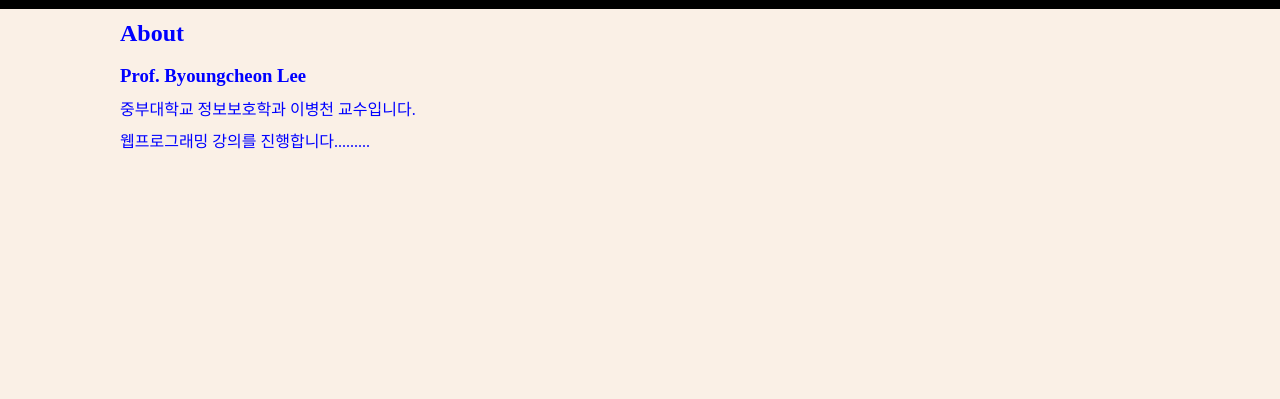
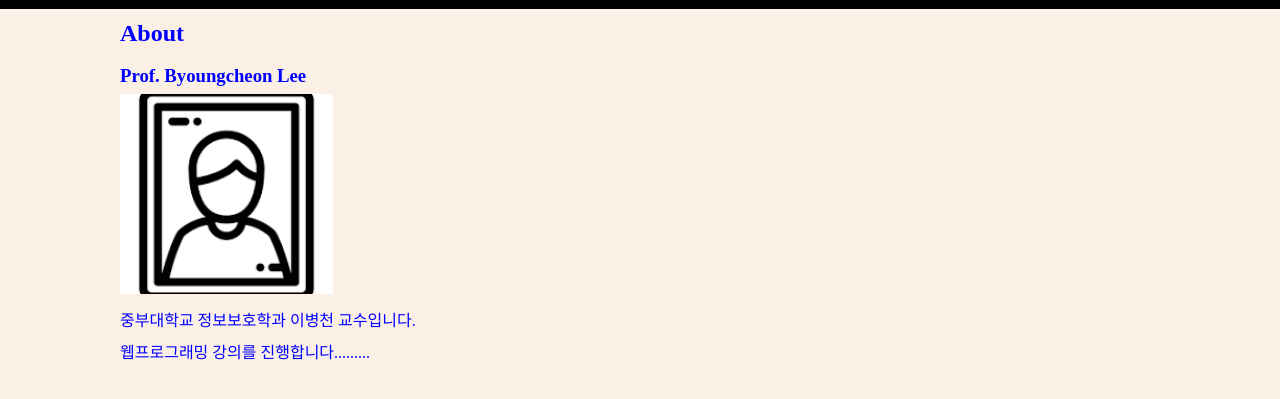
Before and after one commit to lbcsultan/hcj-1, a plain HTML site: page about.html in a window 1280 px wide. Shown: the part 51-450 px from the top of the page. Drawn offline with Linux system fonts and the light colour scheme.

Commit message:
2nd photo added

```diff
--- a/about.html
+++ b/about.html
@@ -32,6 +32,8 @@
 
         <h3>Prof. Byoungcheon Lee</h3>
 
+        <img src="img/photo.png" alt="photo" height="200px" />
+
         <p>중부대학교 정보보호학과 이병천 교수입니다.</p>
         <p>웹프로그래밍 강의를 진행합니다.........</p>
       </div>
```
Also changed, not shown: img/photo.png (added).
